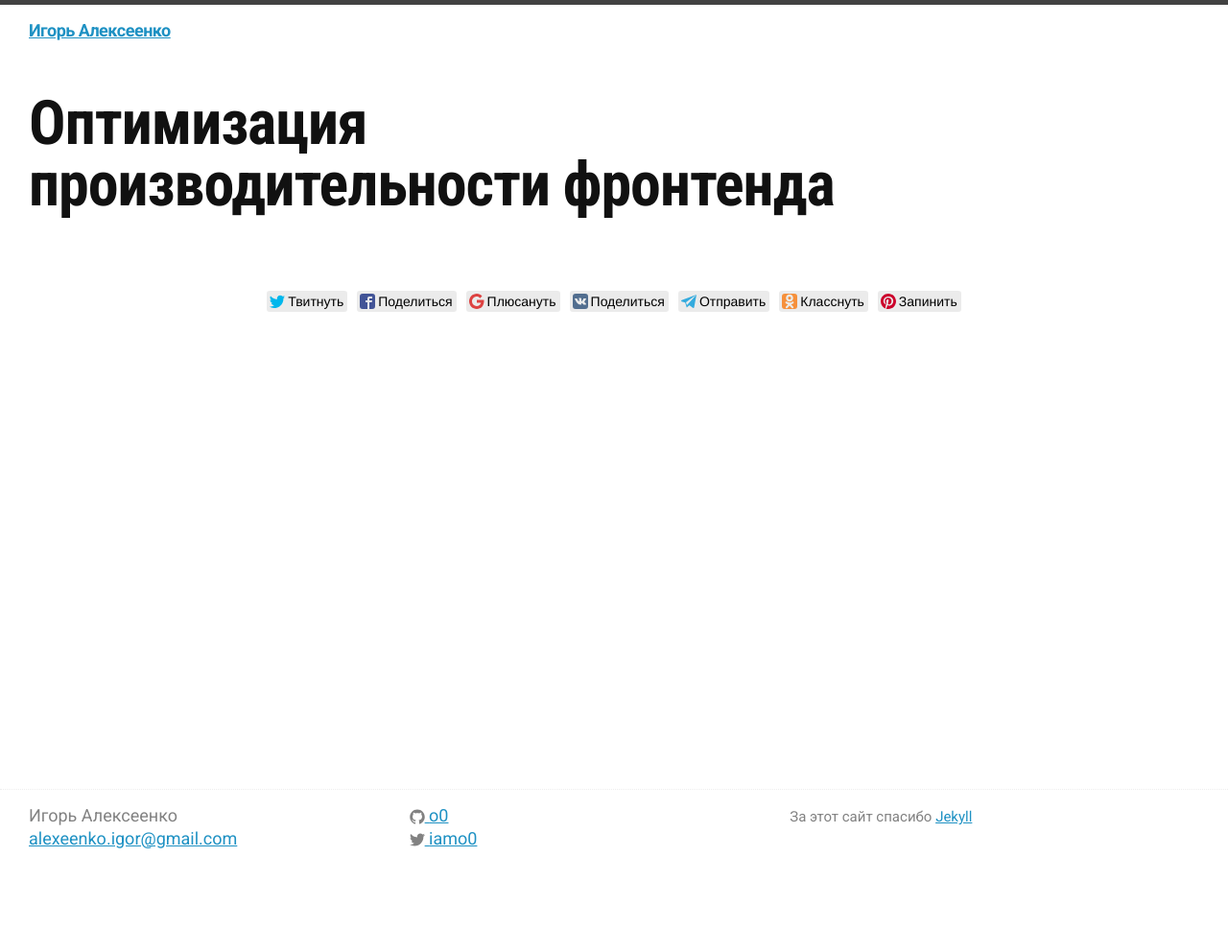
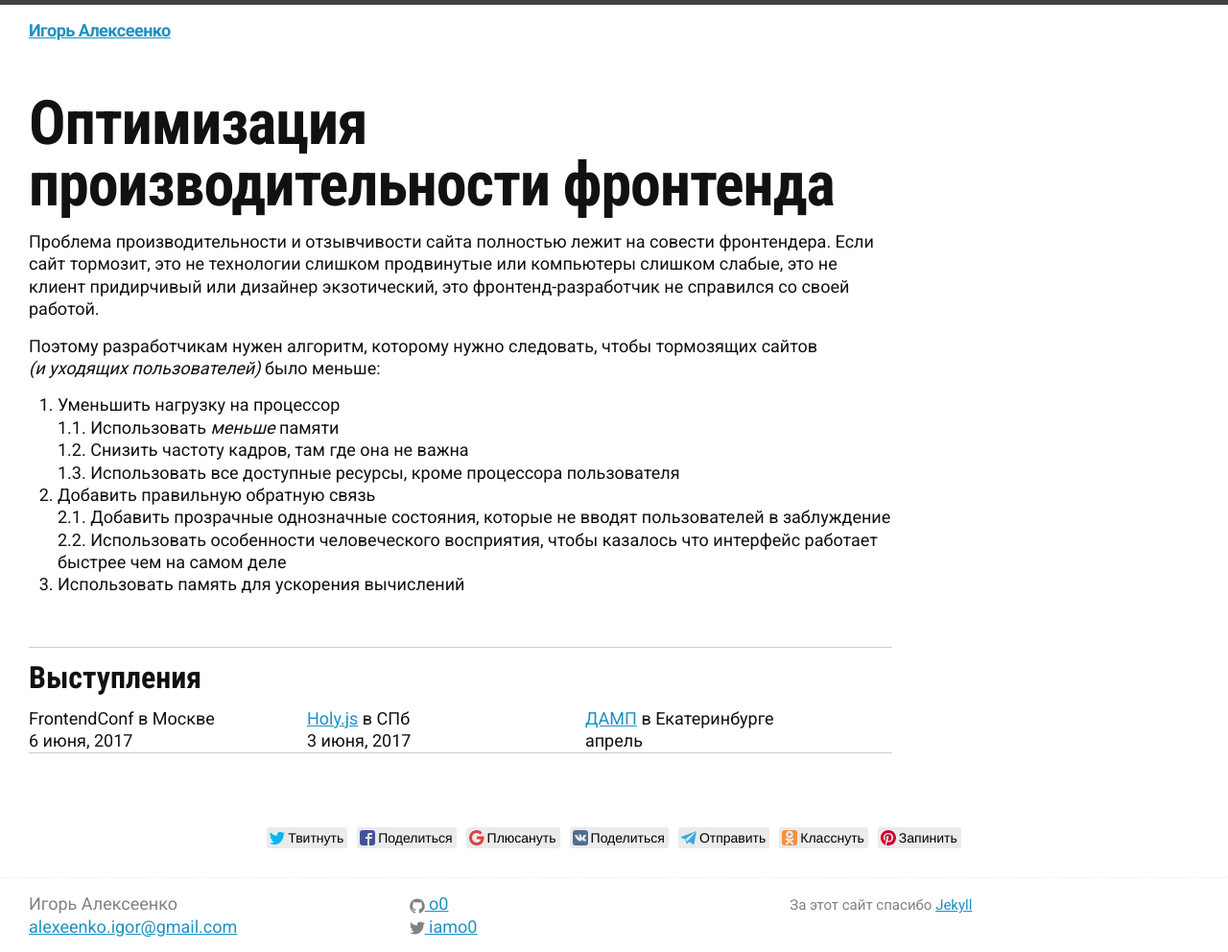
Before and after one commit to o0/o0.github.io, a Jekyll site: the page built from cpu/index.md, in a window 1280 px wide. Shown: the whole page at 96% size. Built offline with Jekyll 4.4.1, drawn with Linux system fonts in a browser that asks for light colours; comment, search, counter and statistics services are not loaded; our own code applies the rules of GitHub Pages for plain Markdown files; before the commit the page ends 900 px from its top, so only the background shows below that.

Commit message:
Первая версия страницы про производительность: минимум контента

```diff
--- a/cpu/index.md
+++ b/cpu/index.md
@@ -2,4 +2,38 @@
 layout: page
 ---
 
-<h1>Оптимизация производительности фронтенда</h1>
+# Оптимизация производительности фронтенда
+
+Проблема производительности и отзывчивости сайта полностью лежит на совести фронтендера. Если сайт тормозит, это не технологии слишком продвинутые или компьютеры слишком слабые, это не клиент придирчивый или дизайнер экзотический, это фронтенд-разработчик не справился со своей работой.
+
+Поэтому разработчикам нужен алгоритм, которому нужно следовать, чтобы тормозящих сайтов _(и уходящих пользователей)_ было меньше:
+
+1. Уменьшить нагрузку на процессор<br>
+  1.1. Использовать _меньше_ памяти<br>
+  1.2. Снизить частоту кадров, там где она не важна<br>
+  1.3. Использовать все доступные ресурсы, кроме процессора пользователя
+2. Добавить правильную обратную связь<br>
+  2.1. Добавить прозрачные однозначные состояния, которые не вводят пользователей в заблуждение<br>
+  2.2. Использовать особенности человеческого восприятия, чтобы казалось что интерфейс работает быстрее чем на самом деле
+3. Использовать память для ускорения вычислений
+
+<br>
+
+----
+
+## Выступления
+<div class="col-wrapper col-wrapper-3">
+  <div class="col col-1">
+    FrontendConf в Москве<br>
+    6 июня, 2017
+  </div>
+  <div class="col col-2">
+    <a href="/share/treat-or-treat-2.pdf" target="_blank">Holy.js</a> в СПб<br>
+    3 июня, 2017<br>
+  </div>
+  <div class="col col-3">
+    <a href="/share/treat-or-treat.pdf" target="_blank">ДАМП</a> в Екатеринбурге<br>
+    апрель
+  </div>
+</div>
+----
```
